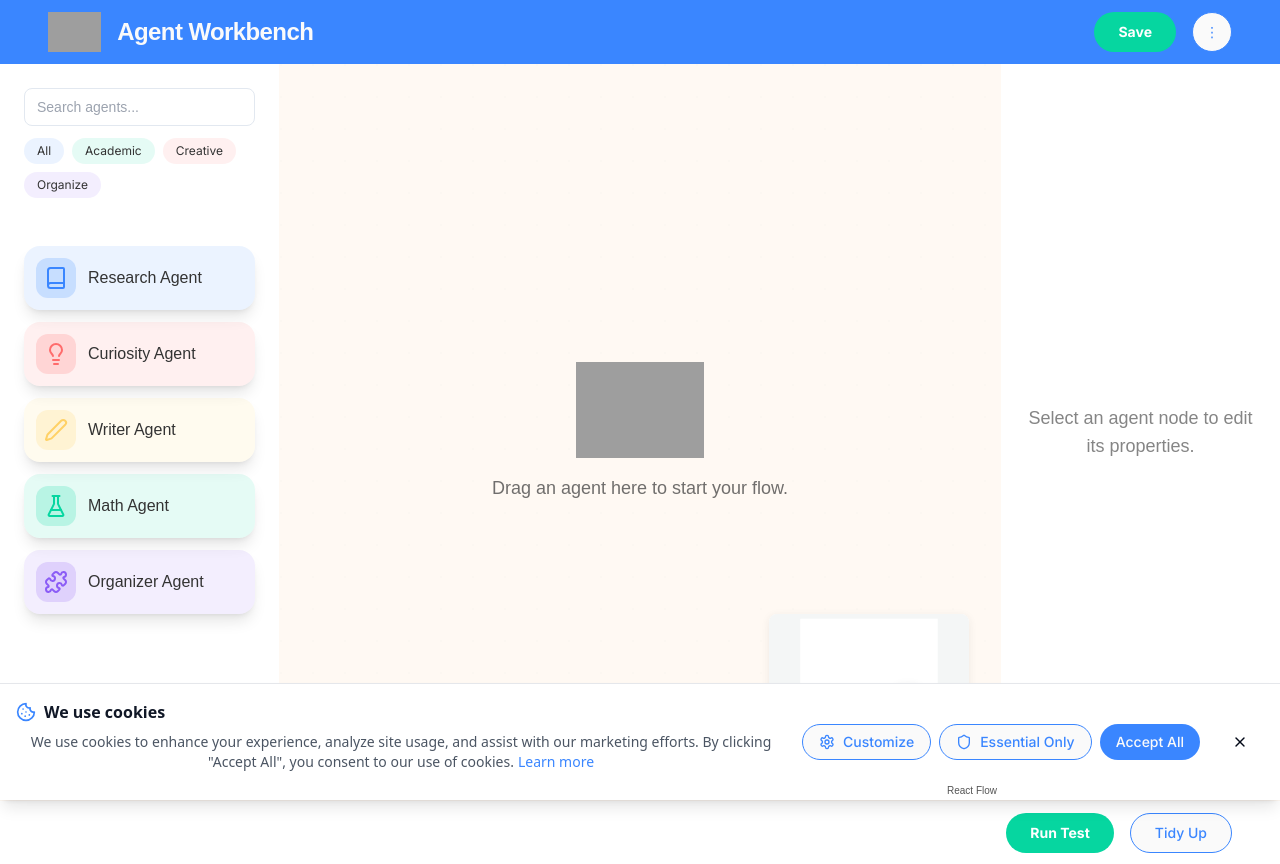
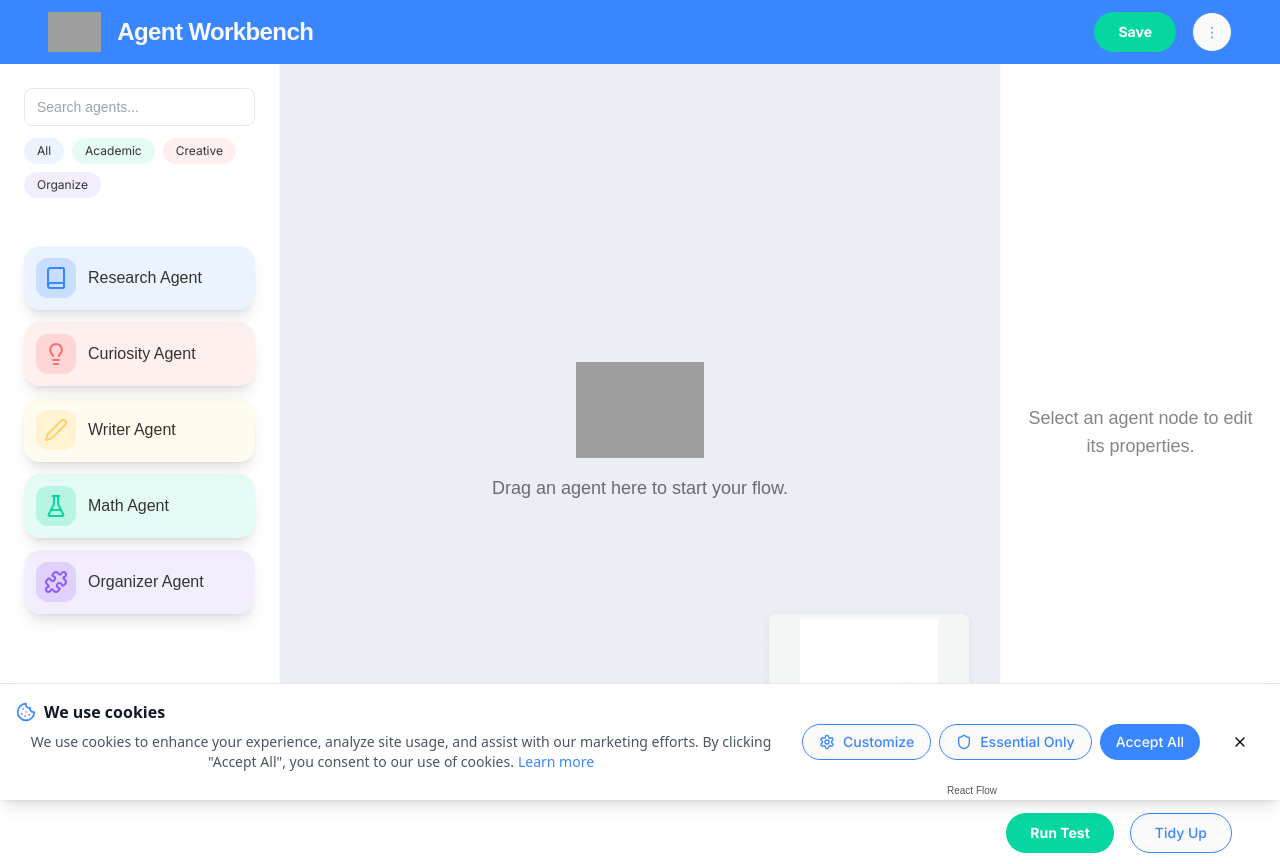
Before and after one commit to eak-mentraAI/Mentra-Website, a React (Vite) app: page /agent-workbench in a window 1280 px wide. Built offline with nearby package versions, Linux system fonts and the light colour scheme; grey boxes are pictures that could not be loaded.

Commit message:
Change canvas background to light blue (bg-mentra-blue/10) for Agent Workbench

```diff
--- a/src/pages/AgentWorkbench.tsx
+++ b/src/pages/AgentWorkbench.tsx
@@ -173,7 +173,7 @@ const AgentWorkbench: React.FC = () => {
           </aside>
 
           {/* Central Canvas */}
-          <section className="flex-1 relative bg-[#FFF9F3]" ref={reactFlowWrapper}>
+          <section className="flex-1 relative bg-mentra-blue/10" ref={reactFlowWrapper}>
             <ReactFlow
               nodes={nodes}
               edges={edges}
```
